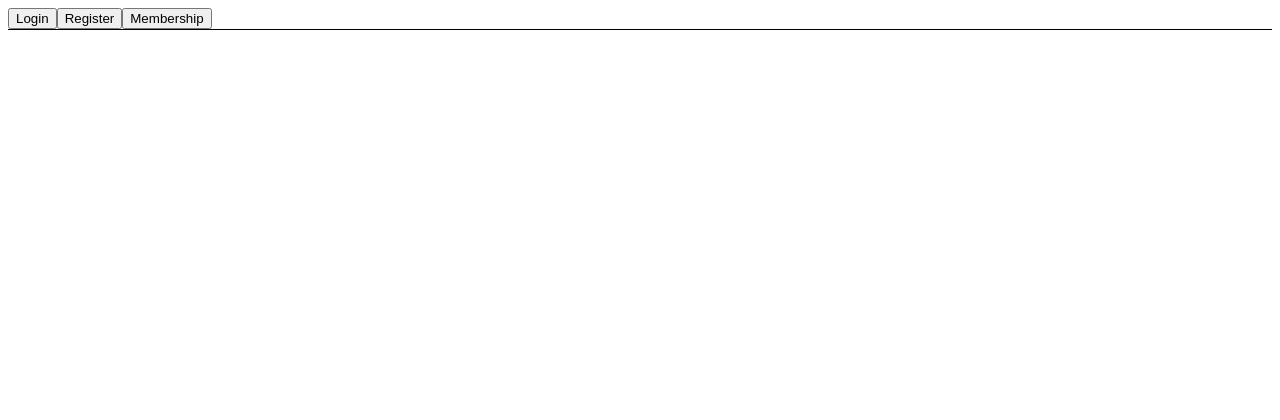
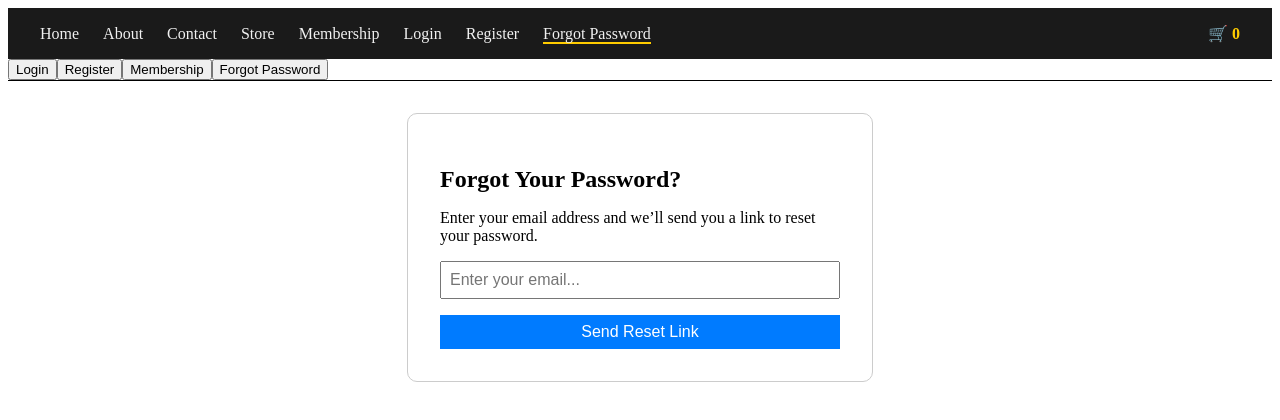
Before and after one commit to outlandi-co/shopping-site, a React (Vite) app: page /forgot-password in a window 1280 px wide. Shown: the top 420 px of the page. Built offline with nearby package versions, Linux system fonts and the light colour scheme.

Commit message:
updated navbar, approutes, store, forgotpassword  and associated scss files

```diff
--- a/src/App.jsx
+++ b/src/App.jsx
@@ -2,6 +2,7 @@
 import React, { useState, useEffect } from 'react';
 import Cookies from 'js-cookie';
 import AppRoutes from './AppRoutes';
+import NavBar from './components/NavBar/NavBar'; // ✅ Import NavBar
 
 const App = () => {
   const [isAuthenticated, setIsAuthenticated] = useState(false);
@@ -23,6 +24,8 @@ const App = () => {
   };
 
   return (
+    <>
+      <NavBar /> {/* ✅ NavBar shows on every page */}
       <AppRoutes
         isAuthenticated={isAuthenticated}
         setIsAuthenticated={setIsAuthenticated}
@@ -30,6 +33,7 @@ const App = () => {
         handleRemoveFromCart={handleRemoveFromCart}
         cartItems={cartItems}
       />
+    </>
   );
 };
 
--- a/src/AppRoutes.jsx
+++ b/src/AppRoutes.jsx
@@ -9,8 +9,15 @@ import RegisterPage from './pages/RegisterPage/RegisterPage';
 import CheckoutPage from './pages/CheckOutPage/CheckOutPage';
 import Store from './pages/Store';
 import ProductDetail from './pages/ProductDetail';
+import ForgotPasswordPage from './pages/ForgotPasswordPage/ForgotPasswordPage';
 
-const AppRoutes = ({ isAuthenticated, setIsAuthenticated, handleAddToCart }) => {
+const AppRoutes = ({
+  isAuthenticated,
+  setIsAuthenticated,
+  handleAddToCart,
+  handleRemoveFromCart,
+  cartItems
+}) => {
   const navigate = useNavigate();
 
   const handleLogin = () => {
@@ -34,6 +41,7 @@ const AppRoutes = ({ isAuthenticated, setIsAuthenticated, handleAddToCart }) =>
               <button onClick={() => navigate('/login')}>Login</button>
               <button onClick={() => navigate('/register')}>Register</button>
               <button onClick={() => navigate('/membership')}>Membership</button>
+              <button onClick={() => navigate('/forgot-password')}>Forgot Password</button>
             </>
           ) : (
             <>
@@ -52,9 +60,19 @@ const AppRoutes = ({ isAuthenticated, setIsAuthenticated, handleAddToCart }) =>
         <Route path="/login" element={<LoginPage handleLogin={handleLogin} />} />
         <Route path="/register" element={<RegisterPage />} />
         <Route path="/membership" element={<MembershipPage />} />
-        <Route path="/checkout" element={<CheckoutPage />} />
-        <Route path="/store" element={<Store />} />
+        <Route path="/checkout" element={<CheckoutPage cartItems={cartItems} />} />
+        <Route
+          path="/store"
+          element={
+            <Store
+              onAddToCart={handleAddToCart}
+              cartItems={cartItems}
+              onRemoveFromCart={handleRemoveFromCart}
+            />
+          }
+        />
         <Route path="/product/:id" element={<ProductDetail />} />
+        <Route path="/forgot-password" element={<ForgotPasswordPage />} />
       </Routes>
     </>
   );
--- a/src/components/NavBar/NavBar.jsx
+++ b/src/components/NavBar/NavBar.jsx
@@ -1,19 +1,33 @@
+// src/components/Navbar.jsx
 import React from 'react';
-import { Link } from 'react-router-dom';
+import { NavLink } from 'react-router-dom';
+import '../../styles/NavBar.scss';
 
-const NavBar = () => {
+const Navbar = ({ isAuthenticated, handleLogout, cartItems = [] }) => {
   return (
     <nav className="navbar">
       <ul>
-        <li><Link to="/">Home</Link></li>
-        <li><Link to="/about">About</Link></li>
-        <li><Link to="/contact">Contact</Link></li>
-        <li><Link to="/register">Register</Link></li>
-        <li><Link to="/membership">Membership</Link></li>
-        <Link to="/store">Store</Link>
+        <li><NavLink to="/home">Home</NavLink></li>
+        <li><NavLink to="/about">About</NavLink></li>
+        <li><NavLink to="/contact">Contact</NavLink></li>
+        <li><NavLink to="/store">Store</NavLink></li>
+        <li><NavLink to="/membership">Membership</NavLink></li>
+        {!isAuthenticated ? (
+          <>
+            <li><NavLink to="/login">Login</NavLink></li>
+            <li><NavLink to="/register">Register</NavLink></li>
+            <li><NavLink to="/forgot-password">Forgot Password</NavLink></li>
+          </>
+        ) : (
+          <>
+            <li><NavLink to="/checkout">Checkout</NavLink></li>
+            <li><button onClick={handleLogout} className="logout-button">Logout</button></li>
+          </>
+        )}
+        <li className="cart-count">🛒 {cartItems.length}</li>
       </ul>
     </nav>
   );
 };
 
-export default NavBar;
+export default Navbar;
--- /dev/null
+++ b/src/pages/ForgotPasswordPage/ForgotPasswordPage.jsx
@@ -0,0 +1,37 @@
+// src/pages/ForgotPasswordPage/ForgotPasswordPage.jsx
+import React, { useState } from 'react';
+import '../../styles/ForgotPasswordPage.scss'; // optional if you want custom styling
+
+const ForgotPasswordPage = () => {
+  const [email, setEmail] = useState('');
+  const [message, setMessage] = useState(null);
+
+  const handleSubmit = (e) => {
+    e.preventDefault();
+    // ✅ Replace this with API call later
+    setMessage(`If an account exists for ${email}, a reset link will be sent.`);
+    setEmail('');
+  };
+
+  return (
+    <div className="forgot-password-page">
+      <h2>Forgot Your Password?</h2>
+      <p>Enter your email address and we’ll send you a link to reset your password.</p>
+
+      <form onSubmit={handleSubmit}>
+        <input
+          type="email"
+          placeholder="Enter your email..."
+          value={email}
+          onChange={(e) => setEmail(e.target.value)}
+          required
+        />
+        <button type="submit">Send Reset Link</button>
+      </form>
+
+      {message && <p className="message">{message}</p>}
+    </div>
+  );
+};
+
+export default ForgotPasswordPage;
--- /dev/null
+++ b/src/styles/ForgotPasswordPage.scss
@@ -0,0 +1,41 @@
+.forgot-password-page {
+  max-width: 400px;
+  margin: 2rem auto;
+  padding: 2rem;
+  border: 1px solid #ccc;
+  border-radius: 10px;
+  background: #fff;
+
+  h2 {
+    margin-bottom: 1rem;
+  }
+
+  form {
+    display: flex;
+    flex-direction: column;
+    gap: 1rem;
+
+    input {
+      padding: 0.5rem;
+      font-size: 1rem;
+    }
+
+    button {
+      padding: 0.5rem;
+      background-color: #007bff;
+      color: #fff;
+      font-size: 1rem;
+      border: none;
+      cursor: pointer;
+
+      &:hover {
+        background-color: #0056b3;
+      }
+    }
+  }
+
+  .message {
+    margin-top: 1rem;
+    color: green;
+  }
+}
--- a/src/styles/navBar.scss
+++ b/src/styles/navBar.scss
@@ -0,0 +1,46 @@
+/* src/styles/navBar.scss */
+.navbar {
+  background-color: #1a1a1a;
+  padding: 1rem 2rem;
+
+  ul {
+    display: flex;
+    align-items: center;
+    gap: 1.5rem;
+    list-style: none;
+    margin: 0;
+    padding: 0;
+  }
+
+  a {
+    color: #f1f1f1;
+    text-decoration: none;
+    font-weight: 500;
+
+    &.active {
+      border-bottom: 2px solid #ffcc00;
+    }
+
+    &:hover {
+      color: #ffcc00;
+    }
+  }
+
+  .logout-button {
+    background: none;
+    border: none;
+    color: #f1f1f1;
+    font-weight: 500;
+    cursor: pointer;
+
+    &:hover {
+      color: #ff4d4f;
+    }
+  }
+
+  .cart-count {
+    margin-left: auto;
+    font-weight: bold;
+    color: #ffcc00;
+  }
+}
```
Lines whose indentation alone changed are shown as unchanged.
